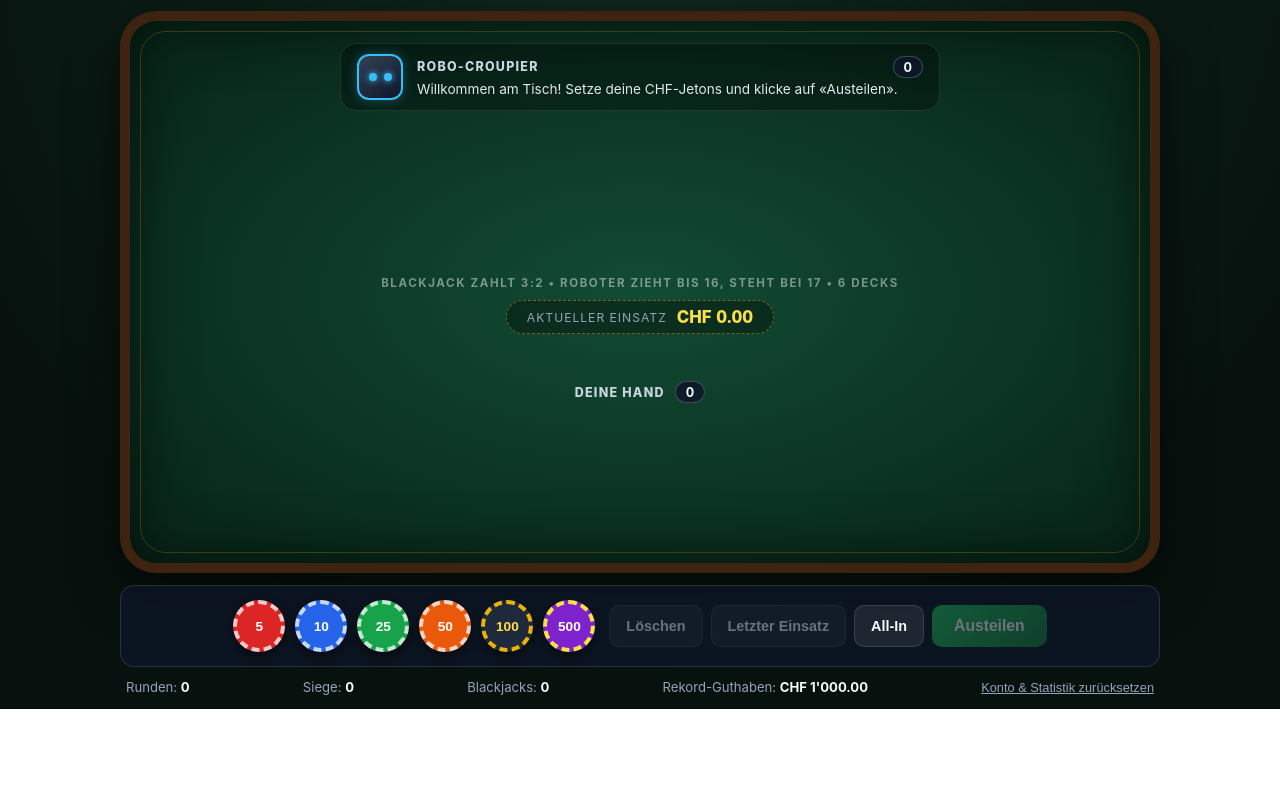
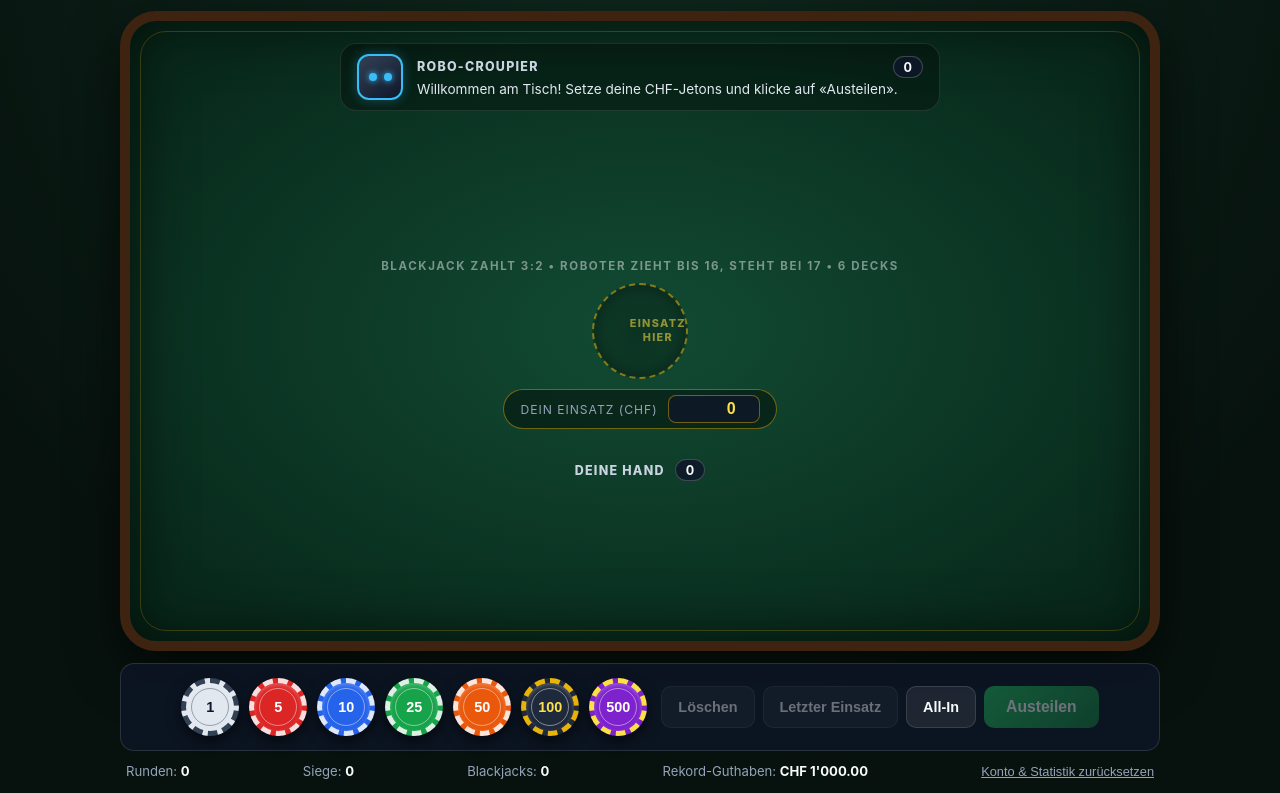
Before and after one commit to jonasjpeter-svg/Black-Jack, a plain HTML site: page index.html in a window 1280 px wide. Shown: the part 91-884 px from the top of the page. Before the commit the page ends 800 px from the top, so only its background shows below. Drawn offline with Linux system fonts and the light colour scheme.

Commit message:
Add interactive poker chips stack & editable CHF bet

```diff
--- a/app.js
+++ b/app.js
@@ -18,6 +18,7 @@
   let state = {
     balance: STARTING_BALANCE,
     currentBet: 0,
+    betChips: [],
     lastBet: 0,
     shoe: [],
     dealerHand: [],
@@ -49,7 +50,10 @@
     resultBanner: document.getElementById("result-banner"),
     resultTitle: document.getElementById("result-title"),
     resultSubtitle: document.getElementById("result-subtitle"),
-    betDisplay: document.getElementById("bet-display"),
+    betCircle: document.getElementById("bet-circle"),
+    betCirclePlaceholder: document.getElementById("bet-circle-placeholder"),
+    tableChipStack: document.getElementById("table-chip-stack"),
+    betInput: document.getElementById("bet-input"),
     playerHands: document.getElementById("player-hands"),
     bettingControls: document.getElementById("betting-controls"),
     playingControls: document.getElementById("playing-controls"),
@@ -236,16 +240,45 @@
     return div;
   }
 
+  function decomposeToChips(amount) {
+    const denoms = [500, 100, 50, 25, 10, 5, 1];
+    let remaining = Math.floor(amount);
+    const chips = [];
+    for (const d of denoms) {
+      while (remaining >= d && chips.length < 18) {
+        chips.push(d);
+        remaining -= d;
+      }
+    }
+    return chips;
+  }
+
   function render() {
     el.balanceDisplay.textContent = formatCHF(state.balance);
     el.soundToggle.textContent = state.soundEnabled ? "🔊" : "🔇";
 
-    // Total bet displayed
+    // Total bet displayed & center poker chip stack
     const totalActiveBet =
       state.phase === "betting"
         ? state.currentBet
         : state.playerHands.reduce((sum, h) => sum + h.bet, 0);
-    el.betDisplay.textContent = formatCHF(totalActiveBet);
+
+    if (document.activeElement !== el.betInput) {
+      el.betInput.value = totalActiveBet;
+    }
+    el.betInput.disabled = state.phase !== "betting";
+
+    const chipsToShow =
+      state.phase === "betting" ? state.betChips : decomposeToChips(totalActiveBet);
+    el.tableChipStack.innerHTML = "";
+    el.betCirclePlaceholder.classList.toggle("hidden", chipsToShow.length > 0 || totalActiveBet > 0);
+    chipsToShow.slice(-12).forEach((val, idx) => {
+      const chipEl = document.createElement("div");
+      chipEl.className = `table-chip chip-${val}`;
+      chipEl.style.transform = `translateY(${-idx * 4}px)`;
+      chipEl.textContent = val;
+      el.tableChipStack.appendChild(chipEl);
+    });
 
     // Dealer cards & score
     el.dealerCards.innerHTML = "";
@@ -369,6 +402,28 @@
     soundChip();
     state.balance -= amount;
     state.currentBet += amount;
+    state.betChips.push(amount);
+    render();
+  }
+
+  function removeTopChip() {
+    if (state.phase !== "betting" || state.betChips.length === 0) return;
+    const removed = state.betChips.pop();
+    state.balance += removed;
+    state.currentBet = Math.max(0, state.currentBet - removed);
+    soundChip();
+    render();
+  }
+
+  function setBetFromInput(rawValue) {
+    if (state.phase !== "betting") return;
+    const available = state.balance + state.currentBet;
+    let parsed = Math.floor(Number(rawValue));
+    if (!Number.isFinite(parsed) || parsed < 0) parsed = 0;
+    if (parsed > available) parsed = Math.floor(available);
+    state.balance = available - parsed;
+    state.currentBet = parsed;
+    state.betChips = decomposeToChips(parsed);
     render();
   }
 
@@ -376,6 +431,7 @@
     if (state.phase !== "betting" || state.currentBet === 0) return;
     state.balance += state.currentBet;
     state.currentBet = 0;
+    state.betChips = [];
     render();
   }
 
@@ -385,6 +441,7 @@
     if (state.lastBet <= 0 || available < state.lastBet) return;
     state.balance = available - state.lastBet;
     state.currentBet = state.lastBet;
+    state.betChips = decomposeToChips(state.lastBet);
     soundChip();
     render();
   }
@@ -394,6 +451,7 @@
     soundChip();
     state.currentBet += state.balance;
     state.balance = 0;
+    state.betChips = decomposeToChips(state.currentBet);
     render();
   }
 
@@ -417,6 +475,7 @@
       },
     ];
     state.currentBet = 0;
+    state.betChips = [];
     state.activeHandIndex = 0;
     el.resultBanner.classList.add("hidden");
     setRobotSpeech("Karten werden ausgeteilt…", true);
@@ -645,11 +704,13 @@
     state.dealerRevealed = false;
     state.playerHands = [];
     state.activeHandIndex = 0;
+    state.betChips = [];
     el.resultBanner.classList.add("hidden");
 
     if (autoRebet && state.lastBet > 0 && state.balance >= state.lastBet) {
       state.balance -= state.lastBet;
       state.currentBet = state.lastBet;
+      state.betChips = decomposeToChips(state.lastBet);
       render();
       startDeal();
       return;
@@ -673,6 +734,7 @@
   function resetAll() {
     state.balance = STARTING_BALANCE;
     state.currentBet = 0;
+    state.betChips = [];
     state.lastBet = 0;
     state.phase = "betting";
     state.dealerHand = [];
@@ -693,6 +755,12 @@
   // --- Event Listeners ---
   el.chips.forEach((chip) => {
     chip.addEventListener("click", () => addBet(Number(chip.dataset.value)));
+  });
+
+  el.betCircle.addEventListener("click", removeTopChip);
+  el.betInput.addEventListener("input", (e) => setBetFromInput(e.target.value));
+  el.betInput.addEventListener("blur", () => {
+    el.betInput.value = state.phase === "betting" ? state.currentBet : el.betInput.value;
   });
 
   el.clearBetBtn.addEventListener("click", clearBet);
--- a/index.html
+++ b/index.html
@@ -72,9 +72,23 @@
           <span id="result-subtitle"></span>
         </div>
 
-        <div class="bet-pot">
-          <span class="pot-label">Aktueller Einsatz</span>
-          <span class="pot-value" id="bet-display">CHF 0.00</span>
+        <div class="betting-spot" id="betting-spot">
+          <div class="bet-circle" id="bet-circle" title="Klicken, um obersten Chip zu entfernen">
+            <div class="table-chip-stack" id="table-chip-stack"></div>
+            <span class="bet-circle-placeholder" id="bet-circle-placeholder">EINSATZ<br />HIER</span>
+          </div>
+          <div class="bet-pot">
+            <label class="pot-label" for="bet-input">Dein Einsatz (CHF)</label>
+            <input
+              type="number"
+              id="bet-input"
+              class="bet-input"
+              min="0"
+              step="1"
+              value="0"
+              aria-label="Dein Einsatz in CHF"
+            />
+          </div>
         </div>
       </section>
 
@@ -90,13 +104,14 @@
     <footer class="controls-bar">
       <!-- Betting Controls -->
       <div class="betting-controls" id="betting-controls">
-        <div class="chips-rack" aria-label="CHF Jetons">
-          <button class="chip chip-5" data-value="5">5</button>
-          <button class="chip chip-10" data-value="10">10</button>
-          <button class="chip chip-25" data-value="25">25</button>
-          <button class="chip chip-50" data-value="50">50</button>
-          <button class="chip chip-100" data-value="100">100</button>
-          <button class="chip chip-500" data-value="500">500</button>
+        <div class="chips-rack" aria-label="CHF Poker Chips">
+          <button class="chip chip-1" data-value="1" title="CHF 1 setzen"><span>1</span></button>
+          <button class="chip chip-5" data-value="5" title="CHF 5 setzen"><span>5</span></button>
+          <button class="chip chip-10" data-value="10" title="CHF 10 setzen"><span>10</span></button>
+          <button class="chip chip-25" data-value="25" title="CHF 25 setzen"><span>25</span></button>
+          <button class="chip chip-50" data-value="50" title="CHF 50 setzen"><span>50</span></button>
+          <button class="chip chip-100" data-value="100" title="CHF 100 setzen"><span>100</span></button>
+          <button class="chip chip-500" data-value="500" title="CHF 500 setzen"><span>500</span></button>
         </div>
 
         <div class="bet-actions">
--- a/styles.css
+++ b/styles.css
@@ -361,11 +361,85 @@ body {
   font-weight: 700;
 }
 
+.betting-spot {
+  display: flex;
+  flex-direction: column;
+  align-items: center;
+  gap: 10px;
+}
+
+.bet-circle {
+  width: 96px;
+  height: 96px;
+  border-radius: 50%;
+  border: 2px dashed rgba(234, 179, 8, 0.55);
+  background: radial-gradient(circle, rgba(0, 0, 0, 0.32) 0%, rgba(0, 0, 0, 0.14) 100%);
+  box-shadow: inset 0 0 18px rgba(0, 0, 0, 0.45);
+  display: flex;
+  align-items: center;
+  justify-content: center;
+  position: relative;
+  cursor: pointer;
+  transition: border-color 0.2s ease, transform 0.15s ease;
+}
+
+.bet-circle:hover {
+  border-color: var(--gold-soft);
+}
+
+.bet-circle-placeholder {
+  font-size: 0.68rem;
+  font-weight: 800;
+  letter-spacing: 0.12em;
+  color: rgba(253, 224, 71, 0.55);
+  line-height: 1.25;
+  pointer-events: none;
+}
+
+.table-chip-stack {
+  position: relative;
+  width: 58px;
+  height: 58px;
+  display: flex;
+  align-items: center;
+  justify-content: center;
+}
+
+.table-chip {
+  position: absolute;
+  width: 56px;
+  height: 56px;
+  border-radius: 50%;
+  border: 5px dashed rgba(255, 255, 255, 0.85);
+  box-shadow: 0 4px 10px rgba(0, 0, 0, 0.55);
+  display: flex;
+  align-items: center;
+  justify-content: center;
+  font-weight: 800;
+  font-size: 0.82rem;
+  color: #ffffff;
+  pointer-events: none;
+  animation: chipDrop 0.2s cubic-bezier(0.22, 1, 0.36, 1) forwards;
+}
+
+.table-chip::after {
+  content: "";
+  position: absolute;
+  inset: 5px;
+  border-radius: 50%;
+  border: 1.5px solid rgba(255, 255, 255, 0.45);
+}
+
+@keyframes chipDrop {
+  from { opacity: 0; transform: translateY(18px) scale(0.85); }
+  to { opacity: 1; transform: translateY(0) scale(1); }
+}
+
 .bet-pot {
-  background: rgba(0, 0, 0, 0.35);
-  border: 1px dashed rgba(234, 179, 8, 0.45);
+  background: rgba(0, 0, 0, 0.42);
+  border: 1px solid rgba(234, 179, 8, 0.45);
   border-radius: 999px;
-  padding: 6px 20px;
+  padding: 5px 16px;
   display: inline-flex;
   align-items: center;
   gap: 10px;
@@ -378,11 +452,29 @@ body {
   color: var(--text-muted);
 }
 
-.pot-value {
-  font-size: 1.05rem;
+.bet-input {
+  width: 92px;
+  background: rgba(15, 23, 42, 0.75);
+  border: 1px solid rgba(234, 179, 8, 0.45);
+  border-radius: 8px;
+  padding: 4px 8px;
+  color: var(--gold-soft);
+  font-size: 1rem;
   font-weight: 800;
-  color: var(--gold-soft);
+  text-align: right;
   font-variant-numeric: tabular-nums;
+  outline: none;
+}
+
+.bet-input:focus {
+  border-color: var(--gold-soft);
+  box-shadow: 0 0 0 2px rgba(253, 224, 71, 0.22);
+}
+
+.bet-input:disabled {
+  background: transparent;
+  border-color: transparent;
+  opacity: 1;
 }
 
 .result-banner {
@@ -499,27 +591,37 @@ body {
 }
 
 .chip {
-  width: 52px;
-  height: 52px;
+  position: relative;
+  width: 58px;
+  height: 58px;
   border-radius: 50%;
-  border: 4px dashed rgba(255, 255, 255, 0.75);
+  border: 5px dashed rgba(255, 255, 255, 0.85);
   color: #ffffff;
   font-weight: 800;
-  font-size: 0.85rem;
+  font-size: 0.9rem;
   cursor: pointer;
-  box-shadow: 0 5px 12px rgba(0, 0, 0, 0.45);
+  box-shadow: 0 6px 14px rgba(0, 0, 0, 0.5), inset 0 2px 4px rgba(255, 255, 255, 0.25);
   transition: transform 0.15s ease, opacity 0.15s ease;
   display: flex;
   align-items: center;
   justify-content: center;
 }
 
+.chip::after {
+  content: "";
+  position: absolute;
+  inset: 5px;
+  border-radius: 50%;
+  border: 1.5px solid rgba(255, 255, 255, 0.45);
+  pointer-events: none;
+}
+
 .chip:hover:not(:disabled) {
-  transform: translateY(-4px) scale(1.05);
+  transform: translateY(-5px) scale(1.06);
 }
 
 .chip:active:not(:disabled) {
-  transform: translateY(0);
+  transform: translateY(0) scale(0.97);
 }
 
 .chip:disabled {
@@ -527,6 +629,8 @@ body {
   cursor: not-allowed;
 }
 
+.chip-1   { background: #e2e8f0; color: #0f172a; border-color: #334155; }
+.chip-1::after { border-color: rgba(15, 23, 42, 0.35); }
 .chip-5   { background: #dc2626; }
 .chip-10  { background: #2563eb; }
 .chip-25  { background: #16a34a; }
```
